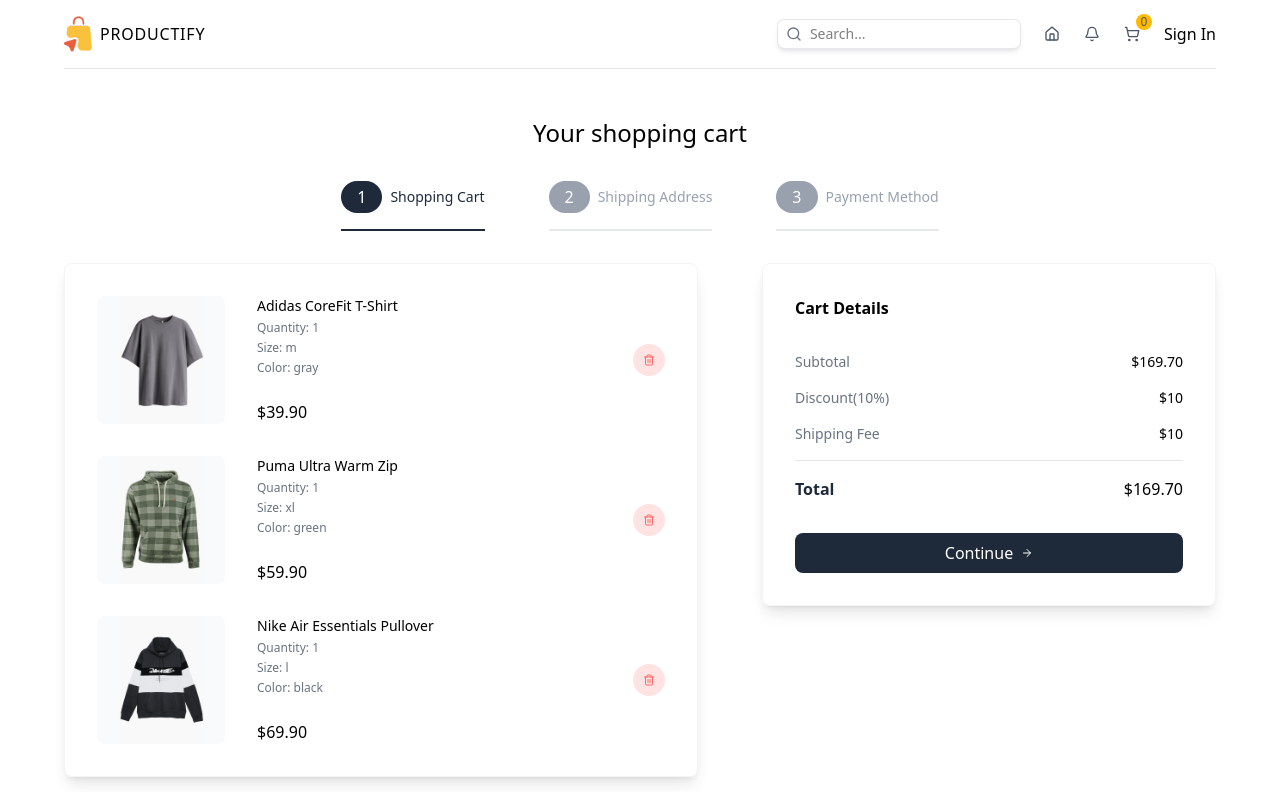
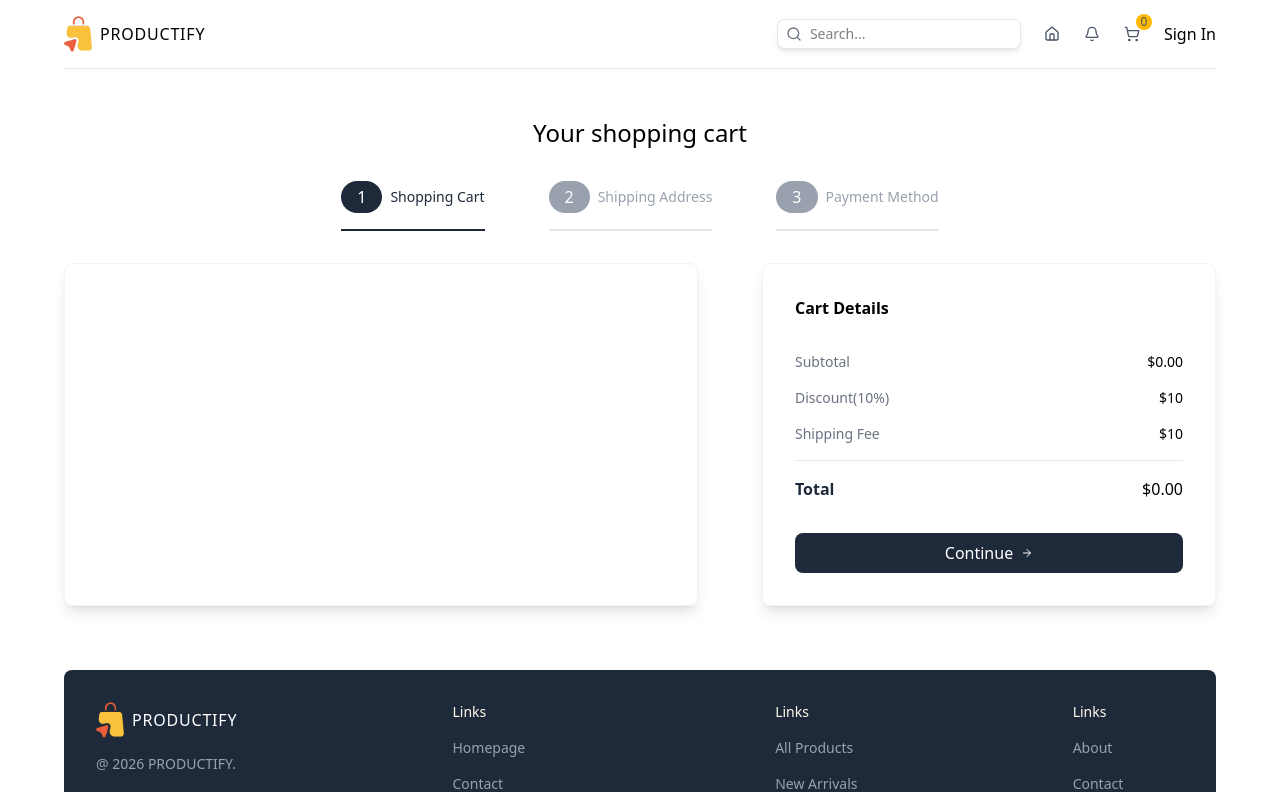
Before and after one commit to Zack289/ecom-ui, a Next.js app in the folder client/: page /cart in a window 1280 px wide. Shown: the top 792 px of the page. Built offline with nearby package versions, Linux system fonts and the light colour scheme.

Commit message:
Handled the cart page using the zustand

```diff
--- a/client/package.json
+++ b/client/package.json
@@ -15,7 +15,9 @@
     "react": "19.1.0",
     "react-dom": "19.1.0",
     "react-hook-form": "^7.71.1",
-    "zod": "^4.3.6"
+    "react-toastify": "^11.0.5",
+    "zod": "^4.3.6",
+    "zustand": "^5.0.11"
   },
   "devDependencies": {
     "@eslint/eslintrc": "^3",
--- a/client/src/app/cart/page.tsx
+++ b/client/src/app/cart/page.tsx
@@ -2,6 +2,8 @@
 
 import PaymentForm from "@/component/PaymentForm";
 import ShippingForm from "@/component/ShippingForm";
+import useCartStore from "@/stores/cardStore";
+import { ShippingFormInputs } from "@/types";
 import { ArrowRight, Trash2 } from "lucide-react";
 import Image from "next/image";
 import { useRouter, useSearchParams } from "next/navigation";
@@ -22,68 +24,70 @@
   },
 ];
 
-const cartItems = [
-  {
-    id: 1,
-    name: "Adidas CoreFit T-Shirt",
-    shortDescription:
-      "Lorem ipsum dolor sit amet consect adipisicing elit lorem ipsum dolor sit.",
-    description:
-      "Lorem ipsum dolor sit amet consect adipisicing elit lorem ipsum dolor sit. Lorem ipsum dolor sit amet consect adipisicing elit lorem ipsum dolor sit. Lorem ipsum dolor sit amet consect adipisicing elit lorem ipsum dolor sit.",
-    price: 39.9,
-    sizes: ["s", "m", "l", "xl", "xxl"],
-    colors: ["gray", "purple", "green"],
-    images: {
-      gray: "/products/1g.png",
-      purple: "/products/1p.png",
-      green: "/products/1gr.png",
-    },
-    quantity: 1,
-    selectedSize: "m",
-    selectedColor: "gray",
-  },
-  {
-    id: 2,
-    name: "Puma Ultra Warm Zip",
-    shortDescription:
-      "Lorem ipsum dolor sit amet consect adipisicing elit lorem ipsum dolor sit.",
-    description:
-      "Lorem ipsum dolor sit amet consect adipisicing elit lorem ipsum dolor sit. Lorem ipsum dolor sit amet consect adipisicing elit lorem ipsum dolor sit. Lorem ipsum dolor sit amet consect adipisicing elit lorem ipsum dolor sit.",
-    price: 59.9,
-    sizes: ["s", "m", "l", "xl"],
-    colors: ["gray", "green"],
-    images: { gray: "/products/2g.png", green: "/products/2gr.png" },
-    quantity: 1,
-    selectedSize: "xl",
-    selectedColor: "green",
-  },
-  {
-    id: 3,
-    name: "Nike Air Essentials Pullover",
-    shortDescription:
-      "Lorem ipsum dolor sit amet consect adipisicing elit lorem ipsum dolor sit.",
-    description:
-      "Lorem ipsum dolor sit amet consect adipisicing elit lorem ipsum dolor sit. Lorem ipsum dolor sit amet consect adipisicing elit lorem ipsum dolor sit. Lorem ipsum dolor sit amet consect adipisicing elit lorem ipsum dolor sit.",
-    price: 69.9,
-    sizes: ["s", "m", "l"],
-    colors: ["green", "blue", "black"],
-    images: {
-      green: "/products/3gr.png",
-      blue: "/products/3b.png",
-      black: "/products/3bl.png",
-    },
-    quantity: 1,
-    selectedSize: "l",
-    selectedColor: "black",
-  },
-];
+// const cartItems = [
+//   {
+//     id: 1,
+//     name: "Adidas CoreFit T-Shirt",
+//     shortDescription:
+//       "Lorem ipsum dolor sit amet consect adipisicing elit lorem ipsum dolor sit.",
+//     description:
+//       "Lorem ipsum dolor sit amet consect adipisicing elit lorem ipsum dolor sit. Lorem ipsum dolor sit amet consect adipisicing elit lorem ipsum dolor sit. Lorem ipsum dolor sit amet consect adipisicing elit lorem ipsum dolor sit.",
+//     price: 39.9,
+//     sizes: ["s", "m", "l", "xl", "xxl"],
+//     colors: ["gray", "purple", "green"],
+//     images: {
+//       gray: "/products/1g.png",
+//       purple: "/products/1p.png",
+//       green: "/products/1gr.png",
+//     },
+//     quantity: 1,
+//     selectedSize: "m",
+//     selectedColor: "gray",
+//   },
+//   {
+//     id: 2,
+//     name: "Puma Ultra Warm Zip",
+//     shortDescription:
+//       "Lorem ipsum dolor sit amet consect adipisicing elit lorem ipsum dolor sit.",
+//     description:
+//       "Lorem ipsum dolor sit amet consect adipisicing elit lorem ipsum dolor sit. Lorem ipsum dolor sit amet consect adipisicing elit lorem ipsum dolor sit. Lorem ipsum dolor sit amet consect adipisicing elit lorem ipsum dolor sit.",
+//     price: 59.9,
+//     sizes: ["s", "m", "l", "xl"],
+//     colors: ["gray", "green"],
+//     images: { gray: "/products/2g.png", green: "/products/2gr.png" },
+//     quantity: 1,
+//     selectedSize: "xl",
+//     selectedColor: "green",
+//   },
+//   {
+//     id: 3,
+//     name: "Nike Air Essentials Pullover",
+//     shortDescription:
+//       "Lorem ipsum dolor sit amet consect adipisicing elit lorem ipsum dolor sit.",
+//     description:
+//       "Lorem ipsum dolor sit amet consect adipisicing elit lorem ipsum dolor sit. Lorem ipsum dolor sit amet consect adipisicing elit lorem ipsum dolor sit. Lorem ipsum dolor sit amet consect adipisicing elit lorem ipsum dolor sit.",
+//     price: 69.9,
+//     sizes: ["s", "m", "l"],
+//     colors: ["green", "blue", "black"],
+//     images: {
+//       green: "/products/3gr.png",
+//       blue: "/products/3b.png",
+//       black: "/products/3bl.png",
+//     },
+//     quantity: 1,
+//     selectedSize: "l",
+//     selectedColor: "black",
+//   },
+// ];
 
 const CartPage = () => {
   const searchParams = useSearchParams();
   const router = useRouter();
-  const [shippingForm, setShippingForm] = useState(null);
+  const [shippingForm, setShippingForm] = useState<ShippingFormInputs>();
 
   const activeStep = parseInt(searchParams.get("step") || "1");
+
+  const {cart, removeFromCart} = useCartStore()
   return (
     <div className="flex flex-col gap-8 items-center justify-center mt-12">
       {/* TITLE  */}
@@ -116,7 +120,7 @@
         {/* STEPS  */}
         <div className="w-full lg:w-7/12 shadow-lg border border-gray-100 p-8 rounded-lg flex flex-col gap-8">
           {activeStep === 1 ? (
-            cartItems.map((item) => (
+            cart.map((item) => (
               // SINGLE CART ITEM
               <div className="flex items-center justify-between" key={item.id}>
                 {/* IMAGE ND DETAILS  */}
@@ -152,7 +156,7 @@
                 </div>
 
                 {/* DELETE BUTTON  */}
-                <button className="w-8 h-8 rounded-full bg-red-100 hover:bg-red-200 transition-all duration-300 text-red-400 flex items-center justify-center cursor-pointer">
+                <button onClick={()=>removeFromCart(item)} className="w-8 h-8 rounded-full bg-red-100 hover:bg-red-200 transition-all duration-300 text-red-400 flex items-center justify-center cursor-pointer">
                   <Trash2 className="w-3 h-3" />
                 </button>
               </div>
@@ -176,7 +180,7 @@
               <p className="text-gray-500">Subtotal</p>
               <p className="font-md">
                 $
-                {cartItems
+                {cart
                   .reduce((acc, item) => acc + item.price * item.quantity, 0)
                   .toFixed(2)}
               </p>
@@ -198,7 +202,7 @@
               <p className="text-gray-800 font-semibold">Total</p>
               <p className="font-md">
                 $
-                {cartItems
+                {cart
                   .reduce((acc, item) => acc + item.price * item.quantity, 0)
                   .toFixed(2)}
               </p>
--- a/client/src/app/layout.tsx
+++ b/client/src/app/layout.tsx
@@ -3,6 +3,7 @@
 import "./globals.css";
 import Navbar from "@/component/Navbar";
 import Footer from "@/component/Footer";
+import { ToastContainer } from "react-toastify";
 
 const geistSans = Geist({
   variable: "--font-geist-sans",
@@ -34,6 +35,7 @@
           {children}
           <Footer />
         </div>
+        <ToastContainer position="bottom-right"/>
       </body>
     </html>
   );
--- a/client/src/component/PaymentForm.tsx
+++ b/client/src/component/PaymentForm.tsx
@@ -1,6 +1,116 @@
-const PaymentForm = () => {
+import { PaymentFormInputs, paymentFormSchema } from "@/types";
+import { zodResolver } from "@hookform/resolvers/zod";
+import { ArrowRight, ShoppingCart } from "lucide-react";
+import Image from "next/image";
+import { useRouter } from "next/navigation";
+import { SubmitHandler, useForm } from "react-hook-form";
+
+const PaymentForm = ({
+
+}) => {
+  const {
+    register,
+    handleSubmit,
+    formState: { errors },
+  } = useForm<PaymentFormInputs>({
+    resolver: zodResolver(paymentFormSchema),
+  });
+
+  const router = useRouter();
+
+  const handlePaymentForm: SubmitHandler<PaymentFormInputs> = (data) => {
+
+  };
+
   return (
-    <div>PaymentForm</div>
+    <form
+      className="flex flex-col gap-4"
+      onSubmit={handleSubmit(handlePaymentForm)}
+    >
+      <div className="flex flex-col gap-1">
+        {/* CARD HOLDER NAME  */}
+        <label htmlFor="cardHolder" className="text-xs text-gray-500 font-medium">
+          Name on Card
+        </label>
+        <input
+          className="border-b border-gray-200 py-2 outline-none text-sm"
+          type="text"
+          id="cardHolder"
+          placeholder="John Snow"
+          {...register("cardHolder")}
+        />
+        {errors.cardHolder && (
+          <p className="text-xs text-red-500">{errors.cardHolder.message}</p>
+        )}
+      </div>
+
+      {/* CARD NUMBER  */}
+      <div className="flex flex-col gap-1">
+        <label htmlFor="cardNumber" className="text-xs text-gray-500 font-medium">
+          Card Number
+        </label>
+        <input
+          className="border-b border-gray-200 py-2 outline-none text-sm"
+          type="text"
+          id="cardNumber"
+          placeholder="123456789..."
+          {...register("cardNumber")}
+        />
+        {errors.cardNumber && (
+          <p className="text-xs text-red-500">{errors.cardNumber.message}</p>
+        )}
+      </div>
+
+      {/* EXPIRATION DATE  */}
+      <div className="flex flex-col gap-1">
+        <label htmlFor="expirationDate" className="text-xs text-gray-500 font-medium">
+          Expiration Date
+        </label>
+        <input
+          className="border-b border-gray-200 py-2 outline-none text-sm"
+          type="text"
+          id="expirationDate"
+          placeholder="MM/YY"
+          {...register("expirationDate")}
+        />
+        {errors.expirationDate && (
+          <p className="text-xs text-red-500">{errors.expirationDate.message}</p>
+        )}
+      </div>
+
+      {/* CVV  */}
+      <div className="flex flex-col gap-1">
+        <label htmlFor="cvv" className="text-xs text-gray-500 font-medium">
+          CVV
+        </label>
+        <input
+          className="border-b border-gray-200 py-2 outline-none text-sm"
+          type="text"
+          id="cvv"
+          placeholder="123"
+          {...register("cvv")}
+        />
+        {errors.cvv && (
+          <p className="text-xs text-red-500">{errors.cvv.message}</p>
+        )}
+      </div>
+
+      {/* CARD IMAGES  */}
+      <div className="flex items-center gap-2 mt-4">
+        {/* <Image src="/klarna.png" alt="" width={50} height={25} className="rounded-md"/> */}
+        <Image src="/cards.png" alt="" width={50} height={25} className="rounded-md"/>
+        <Image src="/stripe.png" alt="" width={50} height={25} className="rounded-md"/>
+      </div>
+
+      {/* BUTTON  */}
+      <button
+        type="submit"
+        className="w-full bg-gray-800 hover:bg-gray-900 transition-all duration-300 text-white p-2 rounded-lg cursor-pointer flex items-center justify-center gap-2"
+      >
+        Check Out
+        <ShoppingCart className="w-3 h-3" />
+      </button>
+    </form>
   );
 };
 
--- a/client/src/component/ProductCard.tsx
+++ b/client/src/component/ProductCard.tsx
@@ -1,16 +1,31 @@
 "use client";
 
+import useCartStore from "@/stores/cardStore";
 import { ProductType } from "@/types";
 import { ShoppingCart } from "lucide-react";
 import Image from "next/image";
 import Link from "next/link";
 import { useState } from "react";
+import { toast } from "react-toastify";
 
 const ProductCard = ({ product }: { product: ProductType }) => {
   const [productTypes, setProductTypes] = useState({
     size: product.sizes[0],
     color: product.colors[0],
   });
+
+  const {addToCart} = useCartStore();
+
+  const handleAddToCart = ()=>{
+    addToCart({
+      ...product,
+      quantity: 1,
+      selectedColor: productTypes.color,
+      selectedSize: productTypes.size
+    });
+
+    toast.success("Product added to cart.")
+  }
 
   const handleProductType = ({
     type,
@@ -90,7 +105,7 @@
         <div className="flex items center justify-between">
           <p className="font-medium">${product.price.toFixed(2)}</p>
 
-          <button className="ring-1 ring-gray-200 shadow-lg rounded-md px-2 py-1 text-sm cursor-pointer hover:text-white hover:bg-black transition-all duration-300 flex items-center gap-2">
+          <button onClick={handleAddToCart} className="ring-1 ring-gray-200 shadow-lg rounded-md px-2 py-1 text-sm cursor-pointer hover:text-white hover:bg-black transition-all duration-300 flex items-center gap-2">
             <ShoppingCart className="w-4 h-4" />
             Add to cart
           </button>
--- a/client/src/component/ShoppingCartIcon.tsx
+++ b/client/src/component/ShoppingCartIcon.tsx
@@ -1,14 +1,17 @@
-"use client"
+"use client";
 
+import useCartStore from "@/stores/cardStore";
 import { ShoppingCart } from "lucide-react";
 import Link from "next/link";
 
-
 const ShoppingCartIcon = () => {
+  const { cart } = useCartStore();
   return (
-    <Link href='/cart' className="relative">
-        <ShoppingCart className="w-4 h-4  text-gray-600" />
-        <span className="absolute -top-3 -right-3 bg-amber-400 text-gray-600 rounded-full w-4 h-4 flex items-center justify-center text-xs font-medium">0</span>
+    <Link href="/cart" className="relative">
+      <ShoppingCart className="w-4 h-4  text-gray-600" />
+      <span className="absolute -top-3 -right-3 bg-amber-400 text-gray-600 rounded-full w-4 h-4 flex items-center justify-center text-xs font-medium">
+        {cart.length}
+      </span>
     </Link>
   );
 };
--- /dev/null
+++ b/client/src/stores/cardStore.ts
@@ -0,0 +1,62 @@
+import { CartStoreActionsType, CartStoreStateType } from "@/types";
+import { create } from "zustand";
+import { persist, createJSONStorage } from "zustand/middleware";
+
+const useCartStore = create<CartStoreStateType & CartStoreActionsType>()(
+  persist(
+    (set) => ({
+      cart: [],
+      hasHydrated: false,
+      addToCart: (product) =>
+        set((state) => {
+          const existingIndex = state.cart.findIndex(
+            (p) =>
+              p.id === product.id &&
+              p.selectedSize === product.selectedSize &&
+              p.selectedColor === product.selectedColor
+          );
+
+          if (existingIndex !== -1) {
+            const updatedCart = [...state.cart];
+            updatedCart[existingIndex].quantity += product.quantity || 1;
+            return { cart: updatedCart };
+          }
+
+          return {
+            cart: [
+              ...state.cart,
+              {
+                ...product,
+                quantity: product.quantity || 1,
+                selectedSize: product.selectedSize,
+                selectedColor: product.selectedColor,
+              },
+            ],
+          };
+        }),
+      removeFromCart: (product) =>
+        set((state) => ({
+          cart: state.cart.filter(
+            (p) =>
+              !(
+                p.id === product.id &&
+                p.selectedSize === product.selectedSize &&
+                p.selectedColor === product.selectedColor
+              )
+          ),
+        })),
+      clearCart: () => set({ cart: [] }),
+    }),
+    {
+      name: "cart",
+      storage: createJSONStorage(() => localStorage),
+      onRehydrateStorage: () => (state) => {
+        if (state) {
+          state.hasHydrated = true;
+        }
+      },
+    }
+  )
+);
+
+export default useCartStore;
--- a/client/src/types.ts
+++ b/client/src/types.ts
@@ -35,3 +35,32 @@
 });
 
 export type ShippingFormInputs = z.infer<typeof shippingFormSchema>;
+
+export const paymentFormSchema = z.object({
+  cardHolder: z.string().min(1, "Card Holder is required!"),
+  cardNumber: z
+    .string()
+    .min(16, "Card Number is required!")
+    .max(16, "Card Number is required!"),
+  expirationDate: z
+    .string()
+    .regex(
+      /^(0[1-9]|1[0-2])\/\d{2}$/,
+      "Expiration date must be in MM/YY format!",
+    ),
+  cvv: z.string().min(3, "CVV is required!").max(3, "CVV is required!"),
+});
+
+export type PaymentFormInputs = z.infer<typeof paymentFormSchema>;
+
+
+export type CartStoreStateType = {
+  cart: cartItemsType;
+  hasHydrated: boolean;
+};
+
+export type CartStoreActionsType = {
+  addToCart: (product: cartItemType) => void;
+  removeFromCart: (product: cartItemType) => void;
+  clearCart: () => void;
+};
```
Also changed, not shown: 1 other file (tests, documents, lock files or other folders).
